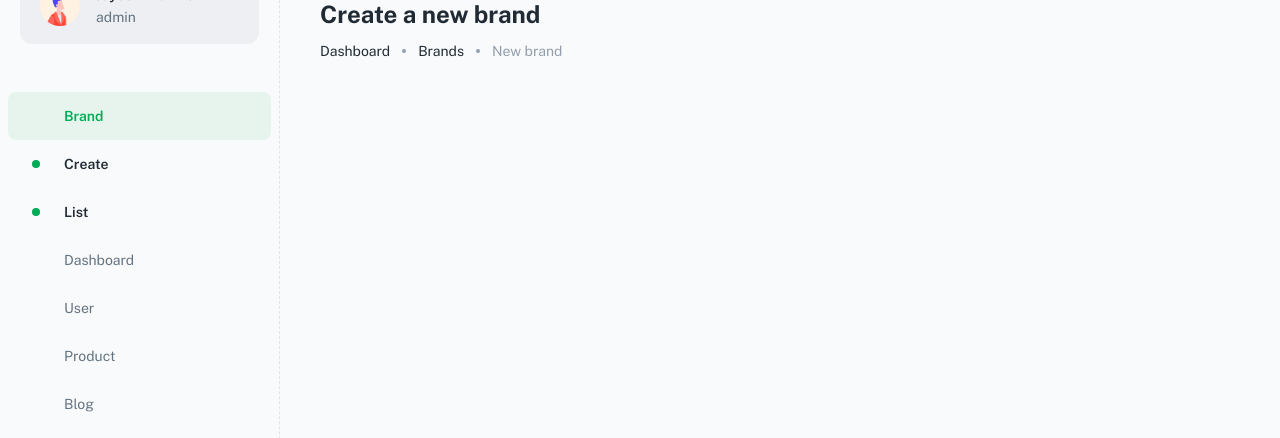
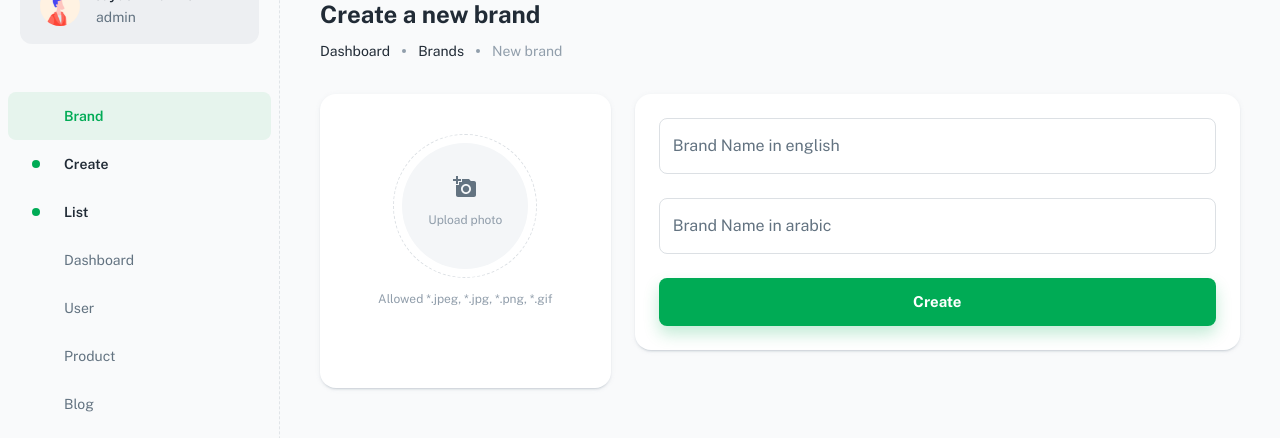
Before and after one commit to fatema-khalaf/React-dashboard, a React (Create React App) app: page /dashboard/brand/create in a window 1280 px wide. Before the commit this address had no page. Shown: the part 120-558 px from the top of the page. Built offline with nearby package versions, Linux system fonts and the light colour scheme; some icons are missing; a web font is replaced by a local one.

Commit message:
Create brand form

```diff
--- a/package.json
+++ b/package.json
@@ -44,6 +44,7 @@
     "@faker-js/faker": "^7.3.0",
     "@hookform/resolvers": "^2.9.3",
     "@iconify/react": "^3.2.2",
+    "@mui/icons-material": "^5.8.4",
     "@mui/lab": "^5.0.0-alpha.88",
     "@mui/material": "^5.8.6",
     "@testing-library/jest-dom": "^5.16.4",
--- a/src/pages/Create.js
+++ b/src/pages/Create.js
@@ -1,30 +1,37 @@
 import { Link as RouterLink } from 'react-router-dom';
 // material
 import { alpha, useTheme, styled } from '@mui/material/styles';
+import { LoadingButton } from '@mui/lab';
 
 import {
+  Grid,
   Link,
   Card,
   Table,
   Stack,
   Avatar,
   Button,
+  Input,
+  TextField,
   Checkbox,
   TableRow,
   TableBody,
   TableCell,
   Container,
   Typography,
+  InputLabel,
+  FormControl,
   TableContainer,
   TablePagination,
   Box,
   ListItemIcon,
 } from '@mui/material';
-import { CreateCard } from '../sections/@dashboard/create';
+import ImageInput from '../components/ImageInput';
 
 //
 import Page from '../components/Page';
 import CusBreadcrumbs from '../components/CusBreadcrumbs';
+import { FormProvider } from '../components/hook-form';
 
 export default function Create() {
   return (
@@ -38,91 +45,31 @@
           ]}
           page="New brand"
         />
-        {/* <Card>
-          <UserListToolbar numSelected={selected.length} filterName={filterName} onFilterName={handleFilterByName} />
+        <FormProvider>
+          <Grid container spacing={3}>
+            <Grid item xs={12} md={6} lg={4}>
+              <Card sx={{ p: 2 }}>
+                <FormControl sx={{ width: '100%', p: 3 }}>
+                  <ImageInput />
+                </FormControl>
+              </Card>
+            </Grid>
 
-          <Scrollbar>
-            <TableContainer sx={{ minWidth: 800 }}>
-              <Table>
-                <UserListHead
-                  order={order}
-                  orderBy={orderBy}
-                  headLabel={TABLE_HEAD}
-                  rowCount={USERLIST.length}
-                  numSelected={selected.length}
-                  onRequestSort={handleRequestSort}
-                  onSelectAllClick={handleSelectAllClick}
-                />
-                <TableBody>
-                  {filteredUsers.slice(page * rowsPerPage, page * rowsPerPage + rowsPerPage).map((row) => {
-                    const { id, name, role, status, company, avatarUrl, isVerified } = row;
-                    const isItemSelected = selected.indexOf(name) !== -1;
-
-                    return (
-                      <TableRow
-                        hover
-                        key={id}
-                        tabIndex={-1}
-                        role="checkbox"
-                        selected={isItemSelected}
-                        aria-checked={isItemSelected}
-                      >
-                        <TableCell padding="checkbox">
-                          <Checkbox checked={isItemSelected} onChange={(event) => handleClick(event, name)} />
-                        </TableCell>
-                        <TableCell component="th" scope="row" padding="none">
-                          <Stack direction="row" alignItems="center" spacing={2}>
-                            <Avatar alt={name} src={avatarUrl} />
-                            <Typography variant="subtitle2" noWrap>
-                              {name}
-                            </Typography>
-                          </Stack>
-                        </TableCell>
-                        <TableCell align="left">{company}</TableCell>
-                        <TableCell align="left">{role}</TableCell>
-                        <TableCell align="left">{isVerified ? 'Yes' : 'No'}</TableCell>
-                        <TableCell align="left">
-                          <Label variant="ghost" color={(status === 'banned' && 'error') || 'success'}>
-                            {sentenceCase(status)}
-                          </Label>
-                        </TableCell>
-
-                        <TableCell align="right">
-                          <UserMoreMenu />
-                        </TableCell>
-                      </TableRow>
-                    );
-                  })}
-                  {emptyRows > 0 && (
-                    <TableRow style={{ height: 53 * emptyRows }}>
-                      <TableCell colSpan={6} />
-                    </TableRow>
-                  )}
-                </TableBody>
-
-                {isUserNotFound && (
-                  <TableBody>
-                    <TableRow>
-                      <TableCell align="center" colSpan={6} sx={{ py: 3 }}>
-                        <SearchNotFound searchQuery={filterName} />
-                      </TableCell>
-                    </TableRow>
-                  </TableBody>
-                )}
-              </Table>
-            </TableContainer>
-          </Scrollbar>
-
-          <TablePagination
-            rowsPerPageOptions={[5, 10, 25]}
-            component="div"
-            count={USERLIST.length}
-            rowsPerPage={rowsPerPage}
-            page={page}
-            onPageChange={handleChangePage}
-            onRowsPerPageChange={handleChangeRowsPerPage}
-          />
-        </Card> */}
+            <Grid item xs={12} md={6} lg={8}>
+              <Card sx={{ p: 3 }}>
+                <FormControl sx={{ width: '100%', mb: 3 }}>
+                  <TextField fullWidth id="outlined-basic" label="Brand Name in english" variant="outlined" />
+                </FormControl>
+                <FormControl sx={{ width: '100%', mb: 3 }}>
+                  <TextField fullWidth id="outlined-basic" label="Brand Name in arabic" variant="outlined" />
+                </FormControl>
+                <LoadingButton fullWidth size="large" type="submit" variant="contained">
+                  Create
+                </LoadingButton>
+              </Card>
+            </Grid>
+          </Grid>
+        </FormProvider>
       </Container>
     </Page>
   );
--- a/src/theme/palette.js
+++ b/src/theme/palette.js
@@ -33,7 +33,8 @@
   light: '#76B0F1',
   main: '#00ab55',
   // main: '#2065D1',bule
-  dark: '#103996',
+  dark: '#007b55',
+  // dark: '#103996', // blue
   darker: '#061B64',
   contrastText: '#fff',
 };
```
Also changed, not shown: 2 other files (tests, documents, lock files or other folders).
